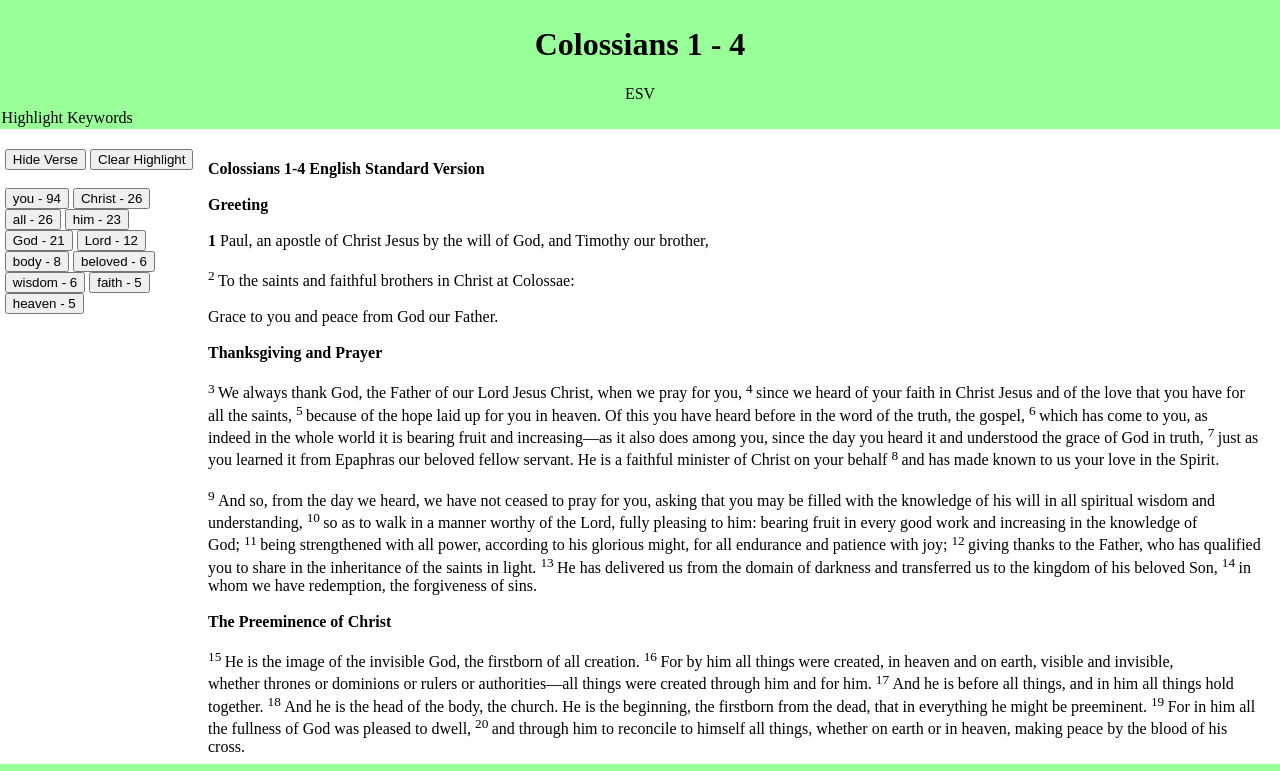
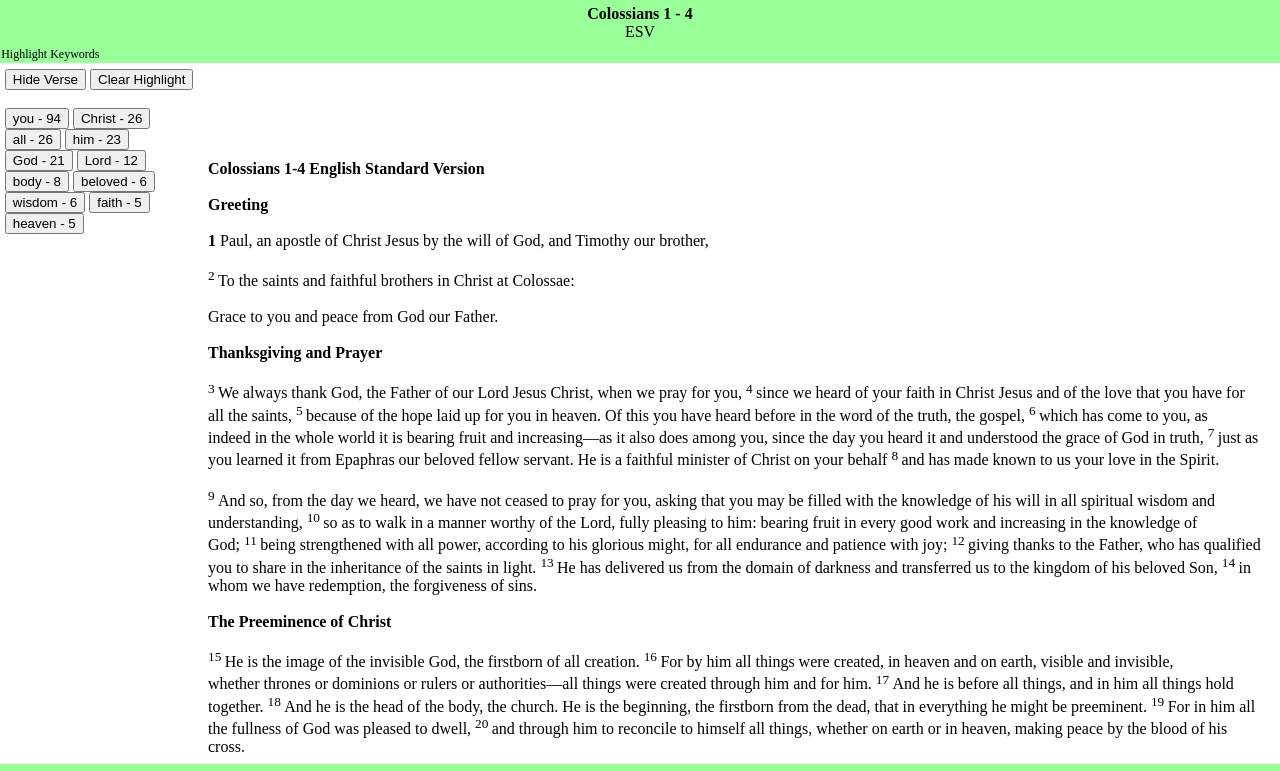
Before and after one commit to gchu79/colossians, a plain HTML site: page index.html in a window 1280 px wide. Shown: the top 771 px of the page. Drawn offline with Linux system fonts and the light colour scheme.

Commit message:
Add files via upload

```diff
--- a/index.html
+++ b/index.html
@@ -4,7 +4,7 @@
     <meta charset="UTF-8">
     <meta name="viewport" content="width=device-width, initial-scale=1.0">
     <meta http-equiv="X-UA-Compatible" content="ie=edge">
-    <title>Colossians Highlight</title>
+    <title>Colossians</title>
     <script >
 		function myFunctionv() {
 		  var x = document.getElementsByClassName("verse");
@@ -284,6 +284,7 @@
 		  top: 0;
 		  width: 100%;
 		  z-index: 2;
+		  font-size: min(3vh, 16px);
 		}
 		header {
 		  text-align: center;
@@ -293,6 +294,7 @@
 		nav {
 		  background: #9f9;
 		  padding: 0.1em;
+		  font-size: min(3vh, 12px);
 		}
 		.mid {
 		  position: relative;
@@ -300,7 +302,7 @@
 		}
 		aside {
 		  background: white;
-		  top: 9em;
+		  top: 4em;
 		  bottom: 0;
 		  width: 12em;
 		  padding: 0.3em;
@@ -335,7 +337,7 @@
 
 <div class="top">
     <header>
-        <h1>Colossians 1 - 4</h1>
+        <b>Colossians 1 - 4</b><br/>
 		ESV
 	</header>
     <nav>
@@ -360,9 +362,11 @@
 <button id='btn10' onclick="myFunction10()">faith - 5</button>
 <button id='btn11' onclick="myFunction11()">heaven - 5</button>
 
+
+
+
 	</aside>
 	<main>
-
 <b>Colossians 1-4</b>
 <b>English Standard Version</b>
 <br/><br/>
@@ -459,6 +463,15 @@
 <span class="verse"><sup>18 </sup></span>I, Paul, write this greeting with my own hand. Remember my chains. Grace be with <span class="group1"><span class="group1">you</span></span>.<br/><br/>
 
 
+
+
+
+
+
+
+
+
+
 <br/>
 <br/>
 <br/>
```
Lines whose indentation alone changed are shown as unchanged.
